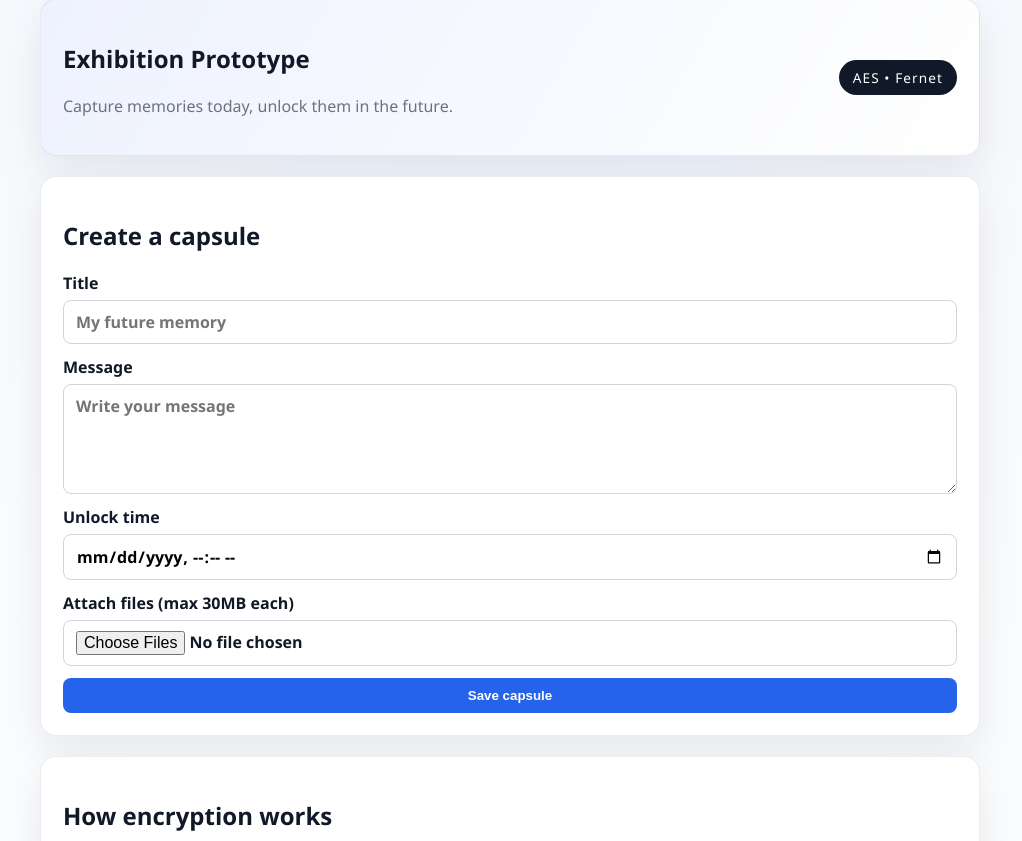
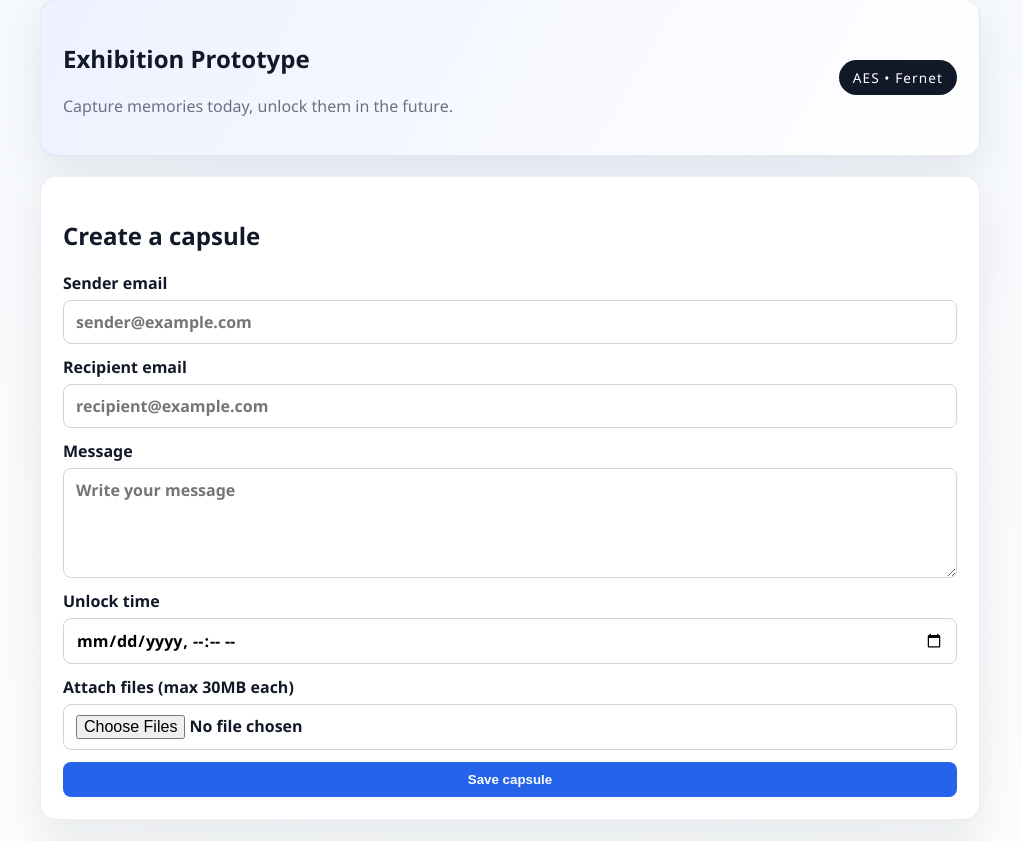
Before and after one commit to Pushkar524/Digital-Memory-Capsule, a Flask app: page / in a window 1280 px wide. Shown: the part 142-983 px from the top of the page, without its empty margins (130-1152 px from the left). Run offline with Flask 3, Linux system fonts and the light colour scheme; data that the repository does not hold is empty.

Commit message:
Update forms for sender and recipient

```diff
--- a/templates/index.html
+++ b/templates/index.html
@@ -12,8 +12,12 @@
     <h2>Create a capsule</h2>
     <form class="form" method="post" action="{{ url_for('index') }}" enctype="multipart/form-data">
       <label>
-        Title
-        <input type="text" name="title" placeholder="My future memory" required />
+        Sender email
+        <input type="email" name="sender_email" placeholder="sender@example.com" required />
+      </label>
+      <label>
+        Recipient email
+        <input type="email" name="recipient_email" placeholder="recipient@example.com" required />
       </label>
       <label>
         Message
```
Also changed, not shown: templates/unlock.html (+13 -0 lines).
